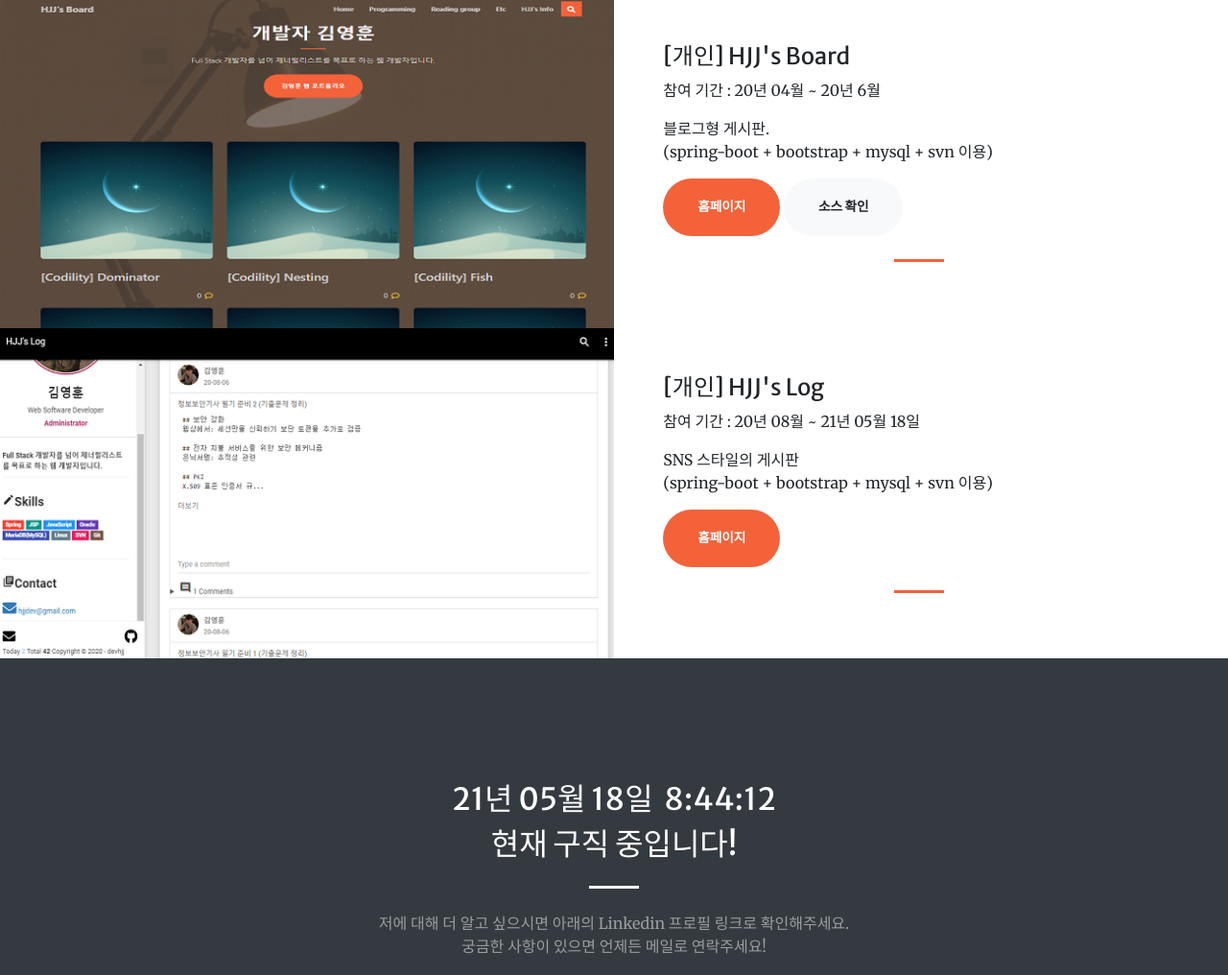
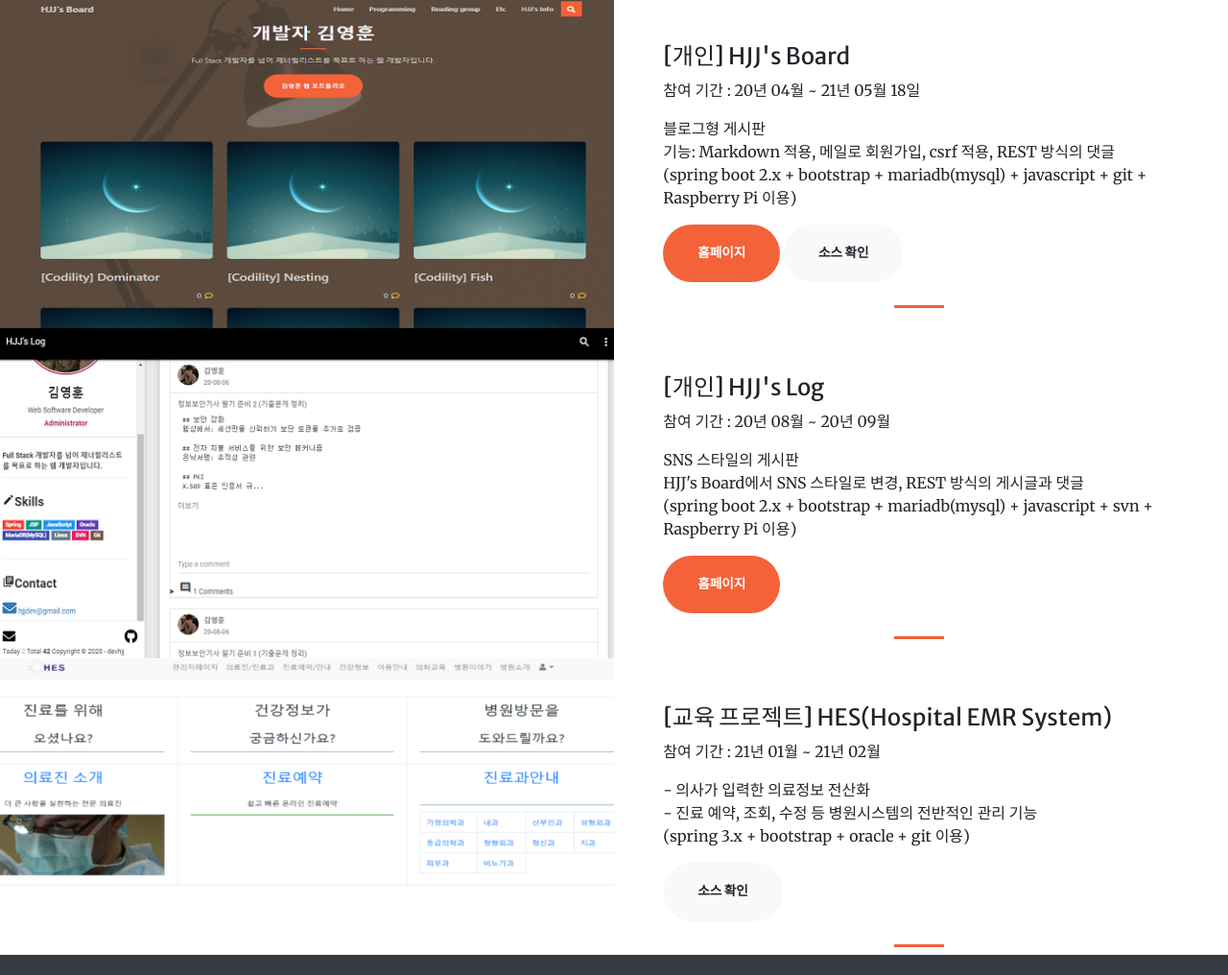
Before and after one commit to devhjj/devhjj.github.io, a website with bundled scripts: page index.html in a window 1280 px wide. Shown: the part 2608-3624 px from the top of the page at 96% size. Built offline with nearby package versions, Linux system fonts and the light colour scheme.

Commit message:
update contents

```diff
--- a/index.html
+++ b/index.html
@@ -111,7 +111,7 @@
           <div class="mt-5">
             <i class="fas fa-comments fa-4x text-primary mb-4"></i>
             <h3 class="h4 mb-2">소통이 중요</h3>
-            <p class="text-muted mb-0">책을 읽고 사람들과 생각나누는 것을 좋아합니다.<br>현재 60명 이상이 활동하는 모임에서 운영진으로 활동하면서 모임을 계획하고, 회원들을 관리하고 있습니다.</p>
+            <p class="text-muted mb-0">책을 읽고 사람들과 생각나누는 것을 좋아합니다.<br>현재 100명 이상이 활동하는 모임에서 운영진으로 활동하면서 모임을 계획하고, 회원들을 관리하고 있습니다.</p>
 			<a href="http://dodam.ga" target="_blank">소모임 도담독담 소개</a>
           </div>
         </div>
@@ -154,7 +154,7 @@
 			<div class="mt-5">
 				<h3 class="h4 mb-2">[코리아e플랫폼] 구매대행 프로젝트</h3>
 				<p>참여 기간 : 18년 02월 ~ 20년 02월</p>
-				<p>- B2B 전용 E-Commerce 시스템<br>- 주문하는 고객사와 물건을 제공하는 협력사에게 구매 플랫폼 제공<br>(Spring + Weblogic + Oracle + Svn + Jenkins 이용) </p>
+				<p>- B2B 전용 E-Commerce 시스템<br>- 주문하는 고객사와 물건을 제공하는 협력사에게 구매 플랫폼 제공<br>(Spring framework + Weblogic + Oracle + Svn + Jenkins 이용) </p>
 				<p class="btn btn-primary btn-xl js-scroll-trigger" onClick="openWin('https://koreab2b.com')">홈페이지</p>
 			</div>
 			<hr class="divider my-2"></hr>
@@ -181,7 +181,7 @@
 			<hr class="divider my-2"></hr>
         </div>
         <div class="col-lg-6 col-sm-6">
-          <a class="portfolio-box" href="img/portfolio/fullsize/3.png">
+          <a class="portfolio-box" href="img/portfolio/fullsize/3.gif">
             <img class="img-fluid" src="img/portfolio/thumbnails/3.png" alt="">
             <div class="portfolio-box-caption">
               <div class="project-category text-white-50">
@@ -196,15 +196,17 @@
         <div class="col-lg-5 col-sm-5" style="margin-left:4%;margin-right:4%">
 			<div class="mt-5">
 				<h3 class="h4 mb-2">[개인] HJJ's Board</h3>
-				<p>참여 기간 : 20년 04월 ~ 20년 6월</p>
-				<p>블로그형 게시판.<br>(spring-boot + bootstrap + mysql + svn 이용)</p>
+				<p>참여 기간 : 20년 04월 ~ <span id="nowDate"></span></p>
+				<p>블로그형 게시판
+				<br>기능: Markdown 적용, 메일로 회원가입, csrf 적용, REST 방식의 댓글
+				<br>(spring boot 2.x + bootstrap + mariadb(mysql) + javascript + git + Raspberry Pi 이용)</p>
 				<p class="btn btn-primary btn-xl js-scroll-trigger" onClick="openWin('http://devhjj.ga')">홈페이지</p>
 				<p class="btn btn-light btn-xl js-scroll-trigger" onClick="openWin('https://github.com/devhjj/hjjsboard')">소스 확인</a>
 			</div>
 			<hr class="divider my-2"></hr>
         </div>
 		<div class="col-lg-6 col-sm-6">
-          <a class="portfolio-box" href="img/portfolio/fullsize/4.PNG">
+          <a class="portfolio-box" href="img/portfolio/fullsize/4.png">
             <img class="img-fluid" src="img/portfolio/thumbnails/4.png" alt="">
             <div class="portfolio-box-caption">
               <div class="project-category text-white-50">
@@ -219,9 +221,35 @@
         <div class="col-lg-5 col-sm-5" style="margin-left:4%;margin-right:4%">
 			<div class="mt-5">
 				<h3 class="h4 mb-2">[개인] HJJ's Log</h3>
-				<p>참여 기간 : 20년 08월 ~ <span id="nowDate"></span></p>
-				<p>SNS 스타일의 게시판<br>(spring-boot + bootstrap + mysql + svn 이용)</p>
+				<p>참여 기간 : 20년 08월 ~ 20년 09월</p>
+				<p>SNS 스타일의 게시판
+				<br>HJJ's Board에서 SNS 스타일로 변경, REST 방식의 게시글과 댓글
+				<br>(spring boot 2.x + bootstrap + mariadb(mysql) + javascript + svn + Raspberry Pi 이용)</p>
 				<p class="btn btn-primary btn-xl js-scroll-trigger" onClick="openWin('http://112.212.106.123:9999/log')">홈페이지</p>
+			</div>
+			<hr class="divider my-2"></hr>
+        </div>
+		<div class="col-lg-6 col-sm-6">
+          <a class="portfolio-box" href="img/portfolio/fullsize/5.gif">
+            <img class="img-fluid" src="img/portfolio/thumbnails/5.png" alt="">
+            <div class="portfolio-box-caption">
+              <div class="project-category text-white-50">
+                Toy project
+              </div>
+              <div class="project-name">
+                Hospital EMR System
+              </div>
+            </div>
+          </a>
+        </div>
+		<div class="col-lg-5 col-sm-5" style="margin-left:4%;margin-right:4%">
+			<div class="mt-5">
+				<h3 class="h4 mb-2">[교육 프로젝트] HES(Hospital EMR System)</h3>
+				<p>참여 기간 : 21년 01월 ~ 21년 02월</p>
+				<p>- 의사가 입력한 의료정보 전산화
+				<br>- 진료 예약, 조회, 수정 등 병원시스템의 전반적인 관리 기능
+				<br>(spring 3.x + bootstrap + oracle + git 이용)</p>
+				<p class="btn btn-light btn-xl js-scroll-trigger" onClick="openWin('https://github.com/devhjj/HES')">소스 확인</a>
 			</div>
 			<hr class="divider my-2"></hr>
         </div>
```
Also changed, not shown: img/portfolio/fullsize/3.PNG (deleted), img/portfolio/fullsize/3.gif (added), img/portfolio/fullsize/5.gif (added), img/portfolio/thumbnails/5.png (added).
